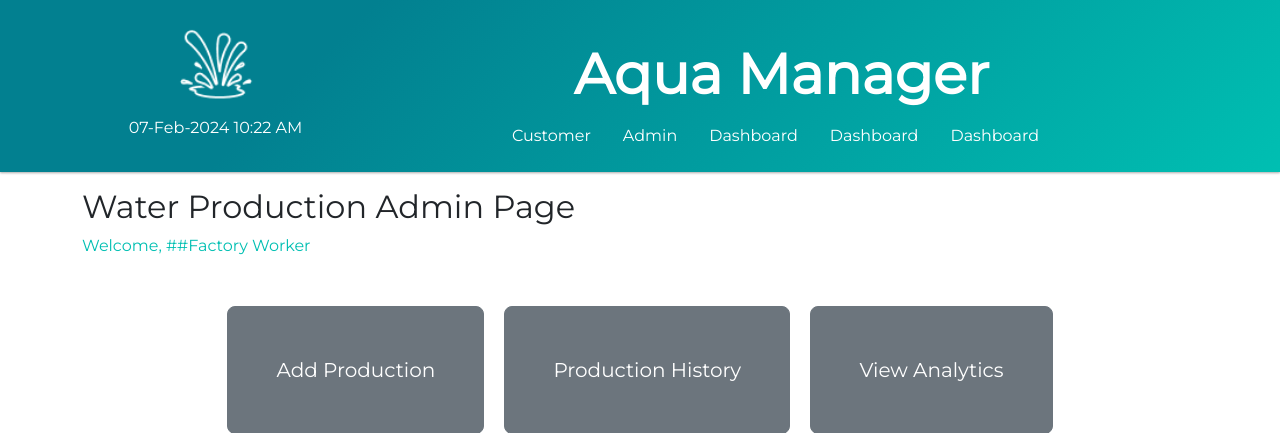
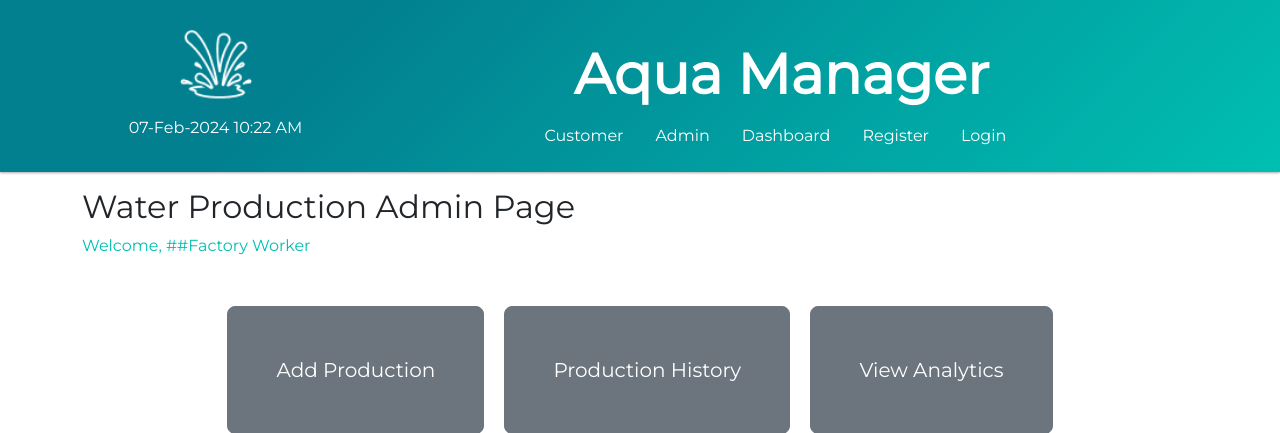
Before and after one commit to lagra-iku/aqua_manager, a Flask app: page /admin in a window 1280 px wide. Shown: the top 433 px of the page. Run offline with Flask 3, Linux system fonts and the light colour scheme; data that the repository does not hold is empty.

Commit message:
editing Registeration and login pages and editing home page

```diff
--- a/templates/header.html
+++ b/templates/header.html
@@ -14,8 +14,8 @@
                         <a class="nav-link text-white" href="{{ url_for('index') }}">Customer</a>
                         <a class="nav-link text-white" href="{{ url_for('login') }}">Admin</a>
                         <a class="nav-link text-white" href="{{ url_for('dashboard') }}">Dashboard</a>
-                        <a class="nav-link text-white" href="{{ url_for('register') }}">Dashboard</a>
-                        <a class="nav-link text-white" href="{{ url_for('login') }}">Dashboard</a>
+                        <a class="nav-link text-white" href="{{ url_for('register') }}">Register</a>
+                        <a class="nav-link text-white" href="{{ url_for('login') }}">Login</a>
                       </nav>
                 </div>
             </div>
```
